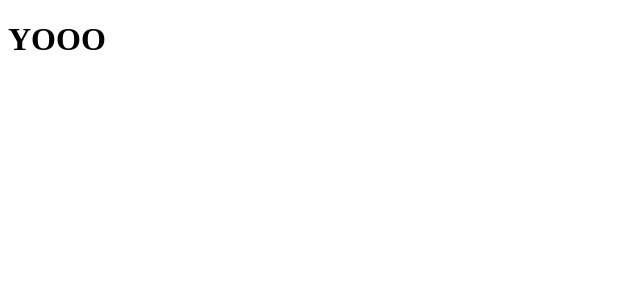
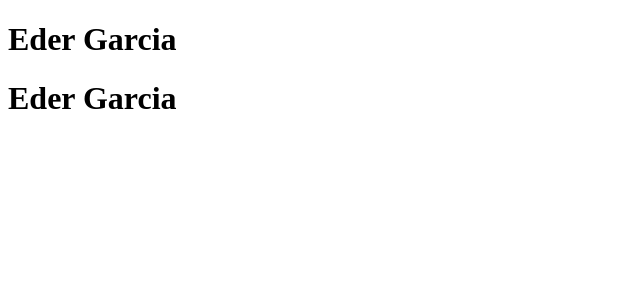
Before and after one commit to ederusena/catalineFullStack, a Vue app in the folder frontend/: page / in a window 1280 px wide. Shown: the top 300 px of the page, without its empty margins (0-640 px from the left). Built offline with nearby package versions, Linux system fonts and the light colour scheme.

Commit message:
computed

```diff
--- a/frontend/src/App.vue
+++ b/frontend/src/App.vue
@@ -1,11 +1,30 @@
 <template>
-  <h1>YOOO</h1>
+  <div>
+    <h1>{{ name }} {{ lastname }}</h1>
+    <h1>{{ fullname }}</h1>
+  </div>
 </template>
 
 <script lang='ts'>
 import { defineComponent } from 'vue';
 
 export default defineComponent({
-
+  data() {
+    return {
+      name: 'Eder',
+      lastname: 'Garcia',
+      todos: [],
+    };
+  },
+  computed: {
+    fullname(): string {
+      return `${this.name} ${this.lastname}`;
+    },
+    todosCount(): number {
+      return this.todos.length;
+    },
+  },
+  // serve para retornar um dado com algum tipo de alteraçao ou manipulaçao alterada.
+  // propriedade computada serve para retornar um valor de uma propriedade de um componente filho que é passado como um valor de um componente pai (App.vue) e é chamado de um "computed property" ou "computed getter" (https://vuejs.org/v2/guide/computed.html#Computed-Properties)
 })
 </script>
```
